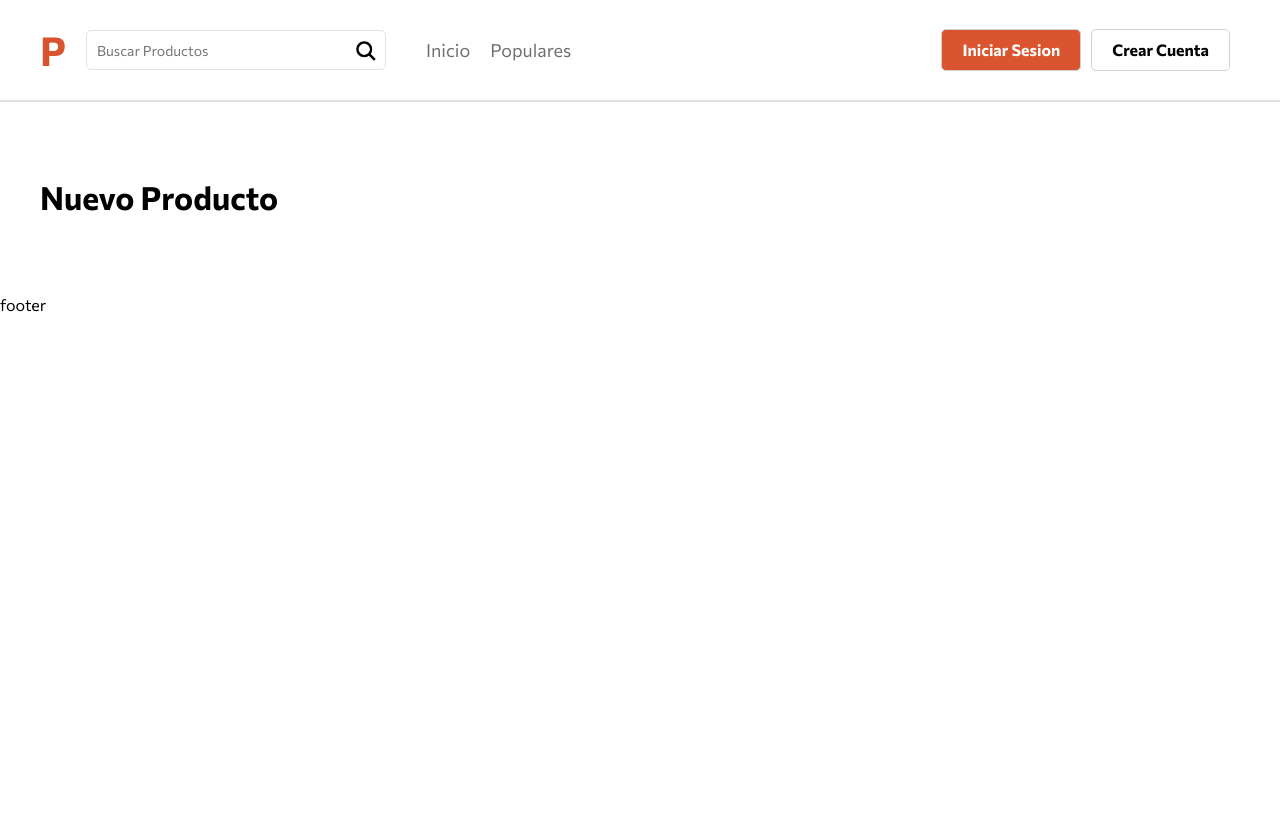
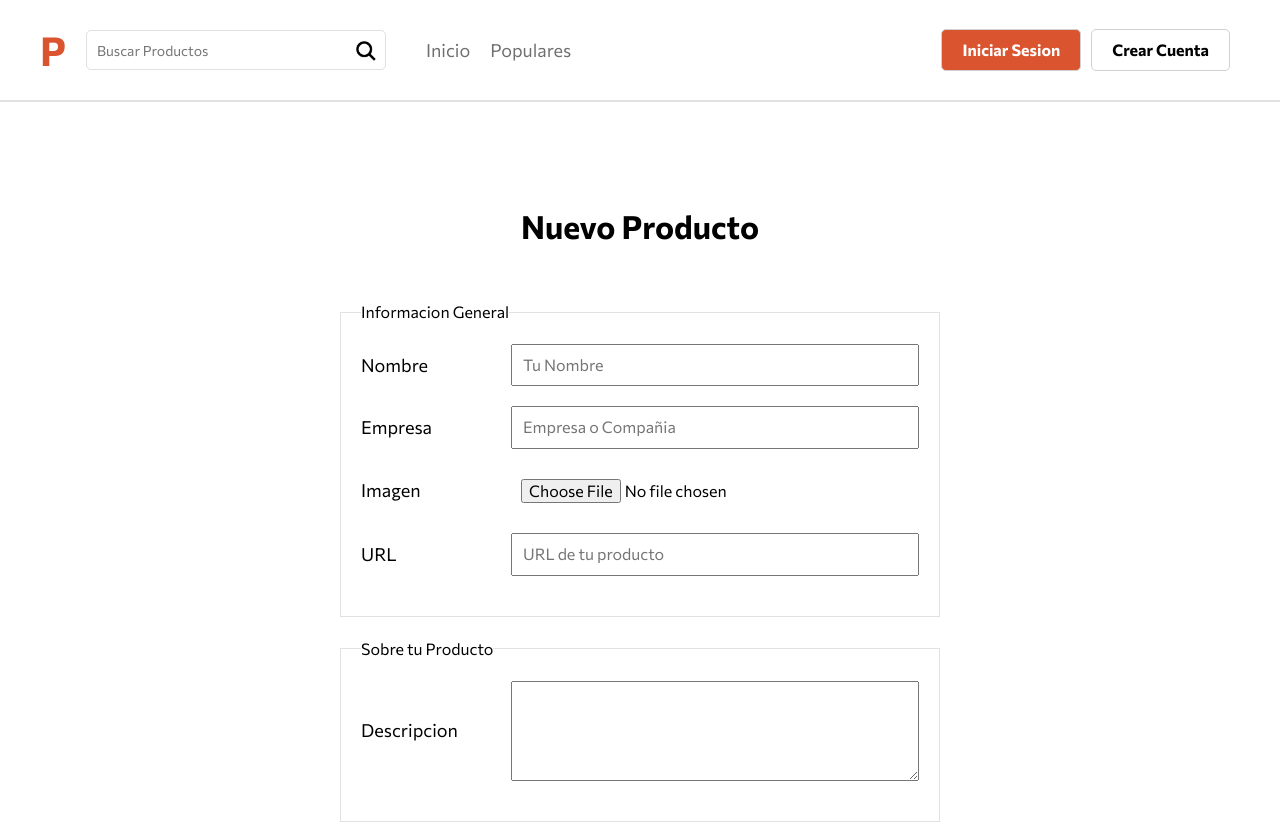
Before and after one commit to alberto120495/product-hunt-next, a Next.js app: page /nuevo-producto in a window 1280 px wide. Shown: the top 823 px of the page. Before the commit the page ends 800 px from the top, so only its background shows below. Built offline with nearby package versions, Linux system fonts and the light colour scheme; no server answers.

Commit message:
Creando Productos

```diff
--- a/components/ui/Formulario.js
+++ b/components/ui/Formulario.js
@@ -4,6 +4,12 @@ const Formulario = styled.form`
   max-width: 600px;
   width: 95%;
   margin: 5rem auto 0 auto;
+
+  fieldset {
+    margin: 2rem 0;
+    border: 1px solid #e1e1e1;
+    padding: 2rem;
+  }
 `;
 
 const Campo = styled.div`
@@ -16,10 +22,15 @@ const Campo = styled.div`
     font-size: 1.8rem;
   }
 
-  input {
+  input,
+  textarea {
     flex: 1;
     padding: 1rem;
     outline: none;
+  }
+
+  textarea {
+    height: 100px;
   }
 `;
 
--- /dev/null
+++ b/helpers/validarCrearProducto.js
@@ -0,0 +1,23 @@
+const validarCrearProducto = (valores) => {
+  const errores = {};
+  if (!valores.nombre) {
+    errores.nombre = "El nombre es obligatorio";
+  }
+  if (!valores.empresa) {
+    errores.empresa = "El nombre de Empresa es obligatorio";
+  }
+
+  if (!valores.url) {
+    errores.url = "La url es obligatoria";
+  } else if (!/^(ftp|http|https):\/\/[^ "]+$/.test(valores.url)) {
+    errores.url = "La url no es válida";
+  }
+
+  if (!valores.descripcion) {
+    errores.descripcion = "La descripción es obligatoria";
+  }
+
+  return errores;
+};
+
+export default validarCrearProducto;
--- a/package.json
+++ b/package.json
@@ -13,6 +13,7 @@
     "next": "12.1.6",
     "react": "18.1.0",
     "react-dom": "18.1.0",
+    "react-firebase-file-uploader": "^2.4.4",
     "styled-components": "^5.3.5"
   },
   "devDependencies": {
--- a/pages/crear-cuenta.js
+++ b/pages/crear-cuenta.js
@@ -7,7 +7,7 @@ import {
   Error,
 } from "../components/ui/Formulario";
 import useValidacion from "../hooks/useValidacion";
-import validarCrearCuenta from "../hooks/helpers/validarCrearCuenta";
+import validarCrearCuenta from "../helpers/validarCrearCuenta";
 import { auth, createUserWithEmailAndPassword } from "../firebase/config";
 import { updateProfile } from "firebase/auth";
 import Router from "next/router";
--- a/pages/login.js
+++ b/pages/login.js
@@ -7,7 +7,7 @@ import {
   Error,
 } from "../components/ui/Formulario";
 import useValidacion from "../hooks/useValidacion";
-import validarIniciarSesion from "../hooks/helpers/validarIniciarSesion";
+import validarIniciarSesion from "../helpers/validarIniciarSesion";
 import { auth, signInWithEmailAndPassword } from "../firebase/config";
 import Router from "next/router";
 
--- a/pages/nuevo-producto.js
+++ b/pages/nuevo-producto.js
@@ -1,10 +1,173 @@
+import { useState, useContext } from "react";
 import Layout from "../components/layout/Layout";
+import {
+  Formulario,
+  Campo,
+  InputSubmit,
+  Error,
+} from "../components/ui/Formulario";
+import useValidacion from "../hooks/useValidacion";
+import validarCrearProducto from "../helpers/validarCrearProducto";
+import { useRouter } from "next/router";
+import AuthContext from "../context/AuthProvider";
+import { db, storage } from "../firebase/config";
+import {
+  addDoc,
+  collection,
+  doc,
+  serverTimestamp,
+  updateDoc,
+} from "@firebase/firestore";
+
+import { ref, getDownloadURL, uploadString } from "@firebase/storage";
 
 function NuevoProducto() {
+  //state de las imagenes
+  const [selectedFile, setSelectedFile] = useState(null);
+
+  const stateInicial = {
+    nombre: "",
+    empresa: "",
+    url: "",
+    descripcion: "",
+  };
+  const [error, setError] = useState(false);
+  const router = useRouter();
+
+  const { handleChange, handleSubmit, valores, errores, handleBlur } =
+    useValidacion(stateInicial, validarCrearProducto, crearProducto);
+
+  const { nombre, empresa, url, descripcion } = valores;
+
+  const { user } = useContext(AuthContext);
+
+  const addImageToPost = (e) => {
+    const reader = new FileReader();
+    if (e.target.files[0]) {
+      reader.readAsDataURL(e.target.files[0]);
+    }
+
+    reader.onload = (readerEvent) => {
+      setSelectedFile(readerEvent.target.result);
+    };
+  };
+
+  async function crearProducto() {
+    //si el usuario no esta autenticado
+    if (!user) {
+      //redireccionar al login
+      router.push("/login");
+      return;
+    }
+
+    //Crear el objeto de nuevo producto
+    const producto = {
+      nombre,
+      empresa,
+      url,
+      descripcion,
+      votos: 0,
+      comentarios: [],
+      creado: serverTimestamp(),
+    };
+
+    try {
+      //crear el producto en la base de datos
+      const docRef = await addDoc(collection(db, "productos"), producto);
+
+      //Upload tge image to firebase storage with the post ID
+      const imageRef = ref(storage, `productos/${docRef.id}`);
+
+      await uploadString(imageRef, selectedFile, "data_url").then(
+        async (snapshot) => {
+          const downloadUrl = await getDownloadURL(imageRef);
+          //Get the download url form storage and update the original post with image
+          await updateDoc(doc(db, "productos", docRef.id), {
+            image: downloadUrl,
+          });
+        }
+      );
+      //Redireccionar al home
+      router.push("/");
+    } catch (error) {
+      setError(error.message);
+    }
+  }
   return (
     <>
       <Layout pagina="Nuevo Producto">
-        <h1>Nuevo Producto</h1>
+        <h1 className="titulo">Nuevo Producto</h1>
+        <Formulario onSubmit={handleSubmit}>
+          <fieldset>
+            <legend>Informacion General </legend>
+            <Campo>
+              <label htmlFor="nombre">Nombre</label>
+              <input
+                type="text"
+                id="nombre"
+                name="nombre"
+                placeholder="Tu Nombre"
+                value={nombre}
+                onChange={handleChange}
+                onBlur={handleBlur}
+              />
+            </Campo>
+            {errores.nombre && <Error>{errores.nombre}</Error>}
+
+            <Campo>
+              <label htmlFor="empresa">Empresa</label>
+              <input
+                type="text"
+                id="empresa"
+                name="empresa"
+                placeholder="Empresa o Compañia"
+                value={empresa}
+                onChange={handleChange}
+                onBlur={handleBlur}
+              />
+            </Campo>
+            {errores.empresa && <Error>{errores.empresa}</Error>}
+
+            <Campo>
+              <label htmlFor="imagen">Imagen</label>
+              <input type="file" id="imagen" onChange={addImageToPost} />
+            </Campo>
+            {errores.imagen && <Error>{errores.imagen}</Error>}
+
+            <Campo>
+              <label htmlFor="url">URL</label>
+              <input
+                type="url"
+                id="url"
+                name="url"
+                placeholder="URL de tu producto"
+                value={url}
+                onChange={handleChange}
+                onBlur={handleBlur}
+              />
+            </Campo>
+            {errores.url && <Error>{errores.url}</Error>}
+          </fieldset>
+
+          <fieldset>
+            <legend>Sobre tu Producto</legend>
+            <Campo>
+              <label htmlFor="descripcion">Descripcion</label>
+              <textarea
+                id="descripcion"
+                name="descripcion"
+                value={descripcion}
+                onChange={handleChange}
+                onBlur={handleBlur}
+              />
+            </Campo>
+            {errores.descripcion && <Error>{errores.descripcion}</Error>}
+          </fieldset>
+
+          {error && <Error>{error}</Error>}
+
+          <InputSubmit type="submit" value="Crear Producto" />
+        </Formulario>
       </Layout>
     </>
   );
```
Also changed, not shown: helpers/validarCrearCuenta.js (renamed from hooks/helpers/validarCrearCuenta.js), helpers/validarIniciarSesion.js (renamed from hooks/helpers/validarIniciarSesion.js), 1 other file (tests, documents, lock files or other folders).
